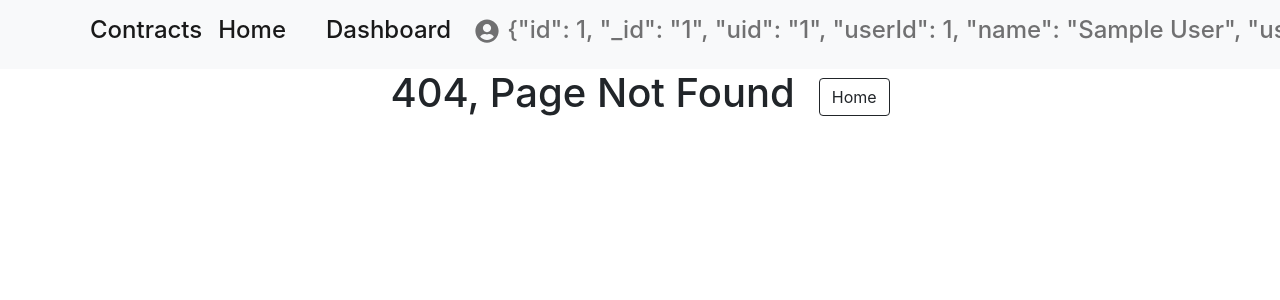
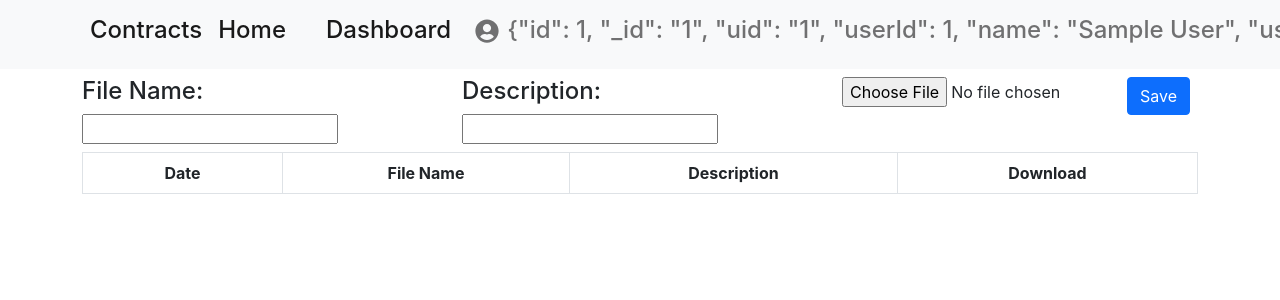
Before and after one commit to mayurkanade44/Contract-QR, a React (Create React App) app in the folder frontend/: page /documents/1 in a window 1280 px wide. Shown: the top 300 px of the page. Built offline with nearby package versions, Linux system fonts and the light colour scheme; sample sign-in values are in the browser's storage.

Commit message:
frontend documents upload added

```diff
--- a/frontend/src/App.js
+++ b/frontend/src/App.js
@@ -10,6 +10,7 @@ import {
   ProtectedRoute,
   Admin,
   Feedback,
+  Documents,
 } from "./pages";
 
 function App() {
@@ -61,6 +62,14 @@ function App() {
           }
         />
         <Route
+          path="/documents/:id"
+          element={
+            <ProtectedRoute>
+              <Documents />
+            </ProtectedRoute>
+          }
+        />
+        <Route
           path="/renew/:id"
           element={
             <ProtectedRoute>
--- a/frontend/src/context/action.js
+++ b/frontend/src/context/action.js
@@ -34,3 +34,6 @@ export const DELETE_SERVICE = "DELETE_SERVICE";
 export const SERVICE_REPORT = "SERVICE_REPORT";
 export const CLOSE_MODAL = "CLOSE_MODAL";
 export const JOB_STATS = "JOB_STATS";
+export const DOCUMENTS_UPLOAD = "DOCUMENTS_UPLOAD";
+export const RENEWAL_FILE = "RENEWAL_FILE";
+export const JOB_NOT_FILE = "JOB_NOT_FILE";
--- /dev/null
+++ b/frontend/src/pages/Documents.jsx
@@ -0,0 +1,114 @@
+import { useState } from "react";
+import moment from "moment";
+import { useDataContext } from "../context/data_context";
+import { useParams } from "react-router-dom";
+import { Alert } from "../components";
+
+const Documents = () => {
+  const { documentUpload, singleContract, displayAlert, showAlert } = useDataContext();
+  const [filename, setFilename] = useState("");
+  const [description, setDescription] = useState("");
+  const [doc, setDoc] = useState("");
+  const { id } = useParams();
+
+  const handleSubmit = (e) => {
+    e.preventDefault();
+    const form = new FormData();
+
+    form.set("date", moment(new Date()).format("DD/MM/YYYY"));
+    form.set("fileName", filename);
+    form.set("description", description);
+    form.append("doc", doc);
+
+    documentUpload({ id, form });
+    setDescription("");
+    setFilename("");
+    setDoc("");
+    displayAlert();
+  };
+
+  return (
+    <div className="container my-2">
+      {showAlert && <Alert />}
+      <form onSubmit={handleSubmit}>
+        <div className="row">
+          <div className="col-md-4">
+            <label className="me-2">
+              <h4>File Name: </h4>
+            </label>
+            <input
+              label="File Name :"
+              type="text"
+              name="filename"
+              value={filename}
+              onChange={(e) => setFilename(e.target.value)}
+              required
+            />
+          </div>
+          <div className="col-md-4">
+            <label className="me-2">
+              <h4>Description: </h4>
+            </label>
+            <input
+              label="File Name :"
+              type="text"
+              name="description"
+              value={description}
+              onChange={(e) => setDescription(e.target.value)}
+              required
+            />
+          </div>
+          <div className="col-md-3">
+            <input
+              type="file"
+              onChange={(e) => setDoc(e.target.files[0])}
+              required
+            />
+          </div>
+          <div className="col-md-1">
+            <button type="submit" className="btn btn-primary">
+              Save
+            </button>
+          </div>
+        </div>
+      </form>
+      <table className="table table-bordered mt-2">
+        <thead>
+          <tr>
+            <th className="text-center" style={{ width: 200 }}>
+              Date
+            </th>
+            <th className="text-center">File Name</th>
+            <th className="text-center">Description</th>
+            <th className="text-center" style={{ width: 300 }}>
+              Download
+            </th>
+          </tr>
+        </thead>
+        <tbody>
+          {singleContract.document?.map((item, index) => (
+            <tr key={index}>
+              <td className="text-center">{item.date}</td>
+              <td>{item.fileName}</td>
+              <td>{item.description}</td>
+              <td className="text-center">
+                <button className="btn btn-success">
+                  <a
+                    style={{
+                      textDecoration: "none",
+                      color: "white",
+                    }}
+                    href={item.file}
+                  >
+                    Download
+                  </a>
+                </button>
+              </td>
+            </tr>
+          ))}
+        </tbody>
+      </table>
+    </div>
+  );
+};
+export default Documents;
--- a/frontend/src/pages/SingleContract.jsx
+++ b/frontend/src/pages/SingleContract.jsx
@@ -62,8 +62,17 @@ const SingleContract = () => {
       <h5 className="text-center">{showAlert && <Alert />}</h5>
       <div className="row">
         <div className="col-md-6 my-3">
-          <h2 className="text-center">{`Contract Number: ${contractNo}`}</h2>
+          <h3 className="d-inline">{`Contract Number: ${contractNo}`}</h3>
+          {role === "Admin" && (
+            <button
+              onClick={deleteCont}
+              className="btn btn-danger d-inline ms-5 mb-2"
+            >
+              Delete Contract
+            </button>
+          )}
         </div>
+
         <div className="col-md-2 my-3">
           <Link to={`/addcard/${id}`}>
             {(role === "Sales" || role === "Admin") && (
@@ -73,7 +82,7 @@ const SingleContract = () => {
         </div>
         <div className="col-md-2 my-3">
           <Link to={`/renew/${id}`}>
-            {role === "Admin" && (
+            {(role === "Sales" || role === "Admin") && (
               <button onClick={renewContract} className="btn btn-info btn-sm">
                 Edit/Renew Contract
               </button>
@@ -81,12 +90,11 @@ const SingleContract = () => {
           </Link>
         </div>
         <div className="col-md-2 my-3">
-          {role === "Admin" && (
-            <button onClick={deleteCont} className="btn btn-danger">
-              Delete Contract
-            </button>
-          )}
+          <Link to={`/documents/${id}`}>
+            <button className="btn btn-success">Documents</button>
+          </Link>
         </div>
+
         <div className="col-md-6">
           <h2 className="text-center mb-4">Bill To Details</h2>
           {billToAddress && (
--- a/frontend/src/pages/index.js
+++ b/frontend/src/pages/index.js
@@ -1,4 +1,5 @@
 import Admin from "./Admin";
+import Documents from "./Documents";
 import Feedback from "./Feedback";
 import Home from "./Home";
 import Login from "./Login";
@@ -7,8 +8,6 @@ import ProtectedRoute from "./ProtectedRoute";
 import Register from "./Register";
 import SingleCard from "./SingleCard";
 import SingleContract from "./SingleContract";
-
-
 
 export {
   Home,
@@ -20,4 +19,5 @@ export {
   ProtectedRoute,
   Admin,
   Feedback,
+  Documents,
 };
```
